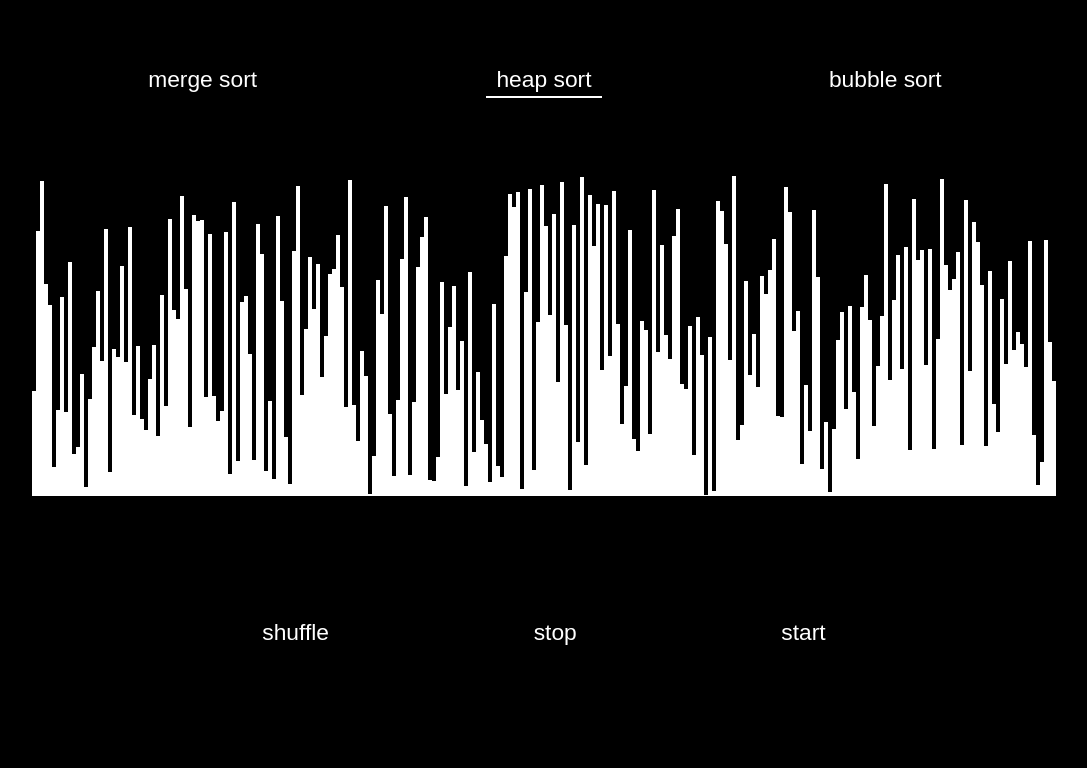
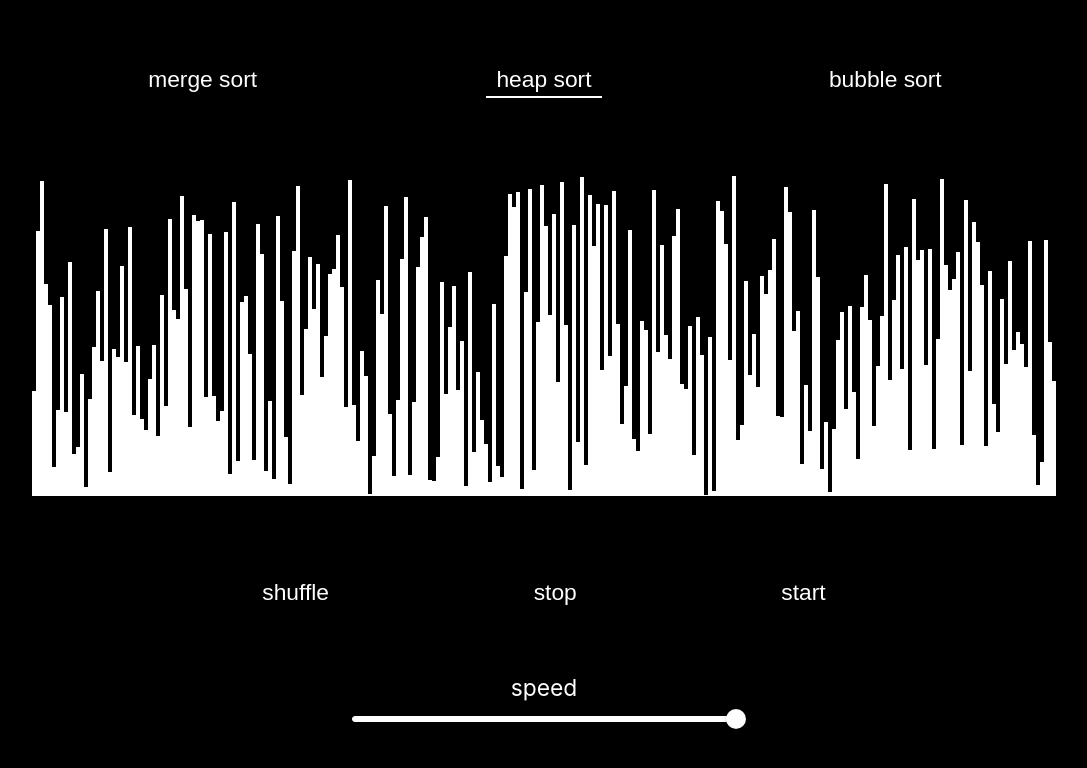
Before and after one commit to shiiirro/sorting-audiovisualizer, a React (Create React App) app: page / in a window 1280 px wide. Shown: the top 768 px of the page, without its empty margins (96-1183 px from the left). Built offline with nearby package versions, Linux system fonts and the light colour scheme.

Commit message:
add speed slider

```diff
--- a/package.json
+++ b/package.json
@@ -4,6 +4,9 @@
   "homepage": "https://shiiirro.github.io/sorting-audiovisualizer",
   "private": true,
   "dependencies": {
+    "@emotion/react": "^11.11.1",
+    "@emotion/styled": "^11.11.0",
+    "@mui/material": "^5.14.5",
     "@testing-library/jest-dom": "^5.17.0",
     "@testing-library/react": "^13.4.0",
     "@testing-library/user-event": "^13.5.0",
--- a/src/algorithms/bubbleSort.js
+++ b/src/algorithms/bubbleSort.js
@@ -16,9 +16,10 @@ export function* bubbleSort(array) {
             ++end;
             if (j === i - 1) { // last iteration
                 let step = [];
-                for (let k = start; k < i + 1; ++k) {
+                for (let k = start; k < i; ++k) {
                     step.push({index: k, value: array[k], color: 'red'});
                 }
+                step.push({index: i, value: array[i], color: 'green'})
                 yield step;
             } else if (end - start + 1 >= INDICES_PER_STEP) {
                 let step = [];
--- a/src/algorithms/heapSort.js
+++ b/src/algorithms/heapSort.js
@@ -7,7 +7,7 @@ export function* heapSort(array) {
         let tmp = array[i];
         array[i] = array[0];
         array[0] = tmp;
-        yield [{index: i, value: array[i], color: 'green'}, {index: 0, value: array[0], color: 'red'}];
+        yield [{index: i, value: array[i], color: 'green'}, {index: 0, value: array[0], color: 'green'}];
 
         yield* siftDown(array, i, 0);
     }
@@ -32,7 +32,7 @@ function* siftDown(array, heapSize, i) {
         let tmp = array[i];
         array[i] = array[largest];
         array[largest] = tmp;
-        yield [{index: i, value: array[i], color: 'red'}, {index: largest, value: array[largest], color: 'red'}];
+        yield [{index: i, value: array[i], color: 'green'}, {index: largest, value: array[largest], color: 'green'}];
 
         yield* siftDown(array, heapSize, largest);
     }
--- a/src/components/Visualizer.css
+++ b/src/components/Visualizer.css
@@ -23,12 +23,11 @@
 }
 
 .button-bar {
-    height: 30vh;
+    height: 20vh;
     width: 60vw;
     display: flex;
     flex-direction: row;
-    align-items: flex-end;
-    margin: 0 auto;
+    margin: auto;
 }
 
 .button-select-ind {
@@ -62,3 +61,12 @@
     align-items: flex-end;
     margin: auto;
 }
+
+.general-text {
+    font: 'Segoe UI';
+    color: white;
+    font-size: calc(10px + 1vw);
+    line-height: 4vh;
+    overflow: hidden;
+    white-space: nowrap;
+}
--- a/src/components/Visualizer.jsx
+++ b/src/components/Visualizer.jsx
@@ -1,4 +1,6 @@
 import React, { useState, useRef, useEffect } from 'react';
+import Box from '@mui/material/Box';
+import Slider from '@mui/material/Slider';
 import { mergeSort } from '../algorithms/mergeSort';
 import { bubbleSort } from '../algorithms/bubbleSort';
 import { heapSort } from '../algorithms/heapSort';
@@ -15,7 +17,8 @@ export default function Visualizer() {
     const gainNode = useRef(null);
     const oscillators = useRef([]);
     const checkpoint = useRef(null);
-    // const [number, setNumber] = useState(0);
+    const delayRef = useRef(1);
+    const [sliderVal, setSliderVal] = useState(4999);
 
     useEffect(() => {
         document.title = 'sorting-audiovisualizer';
@@ -68,7 +71,7 @@ export default function Visualizer() {
     function clearColors() {
         setNodes(nodes => nodes.map(bar => {
             if (bar.color !== 'white') {
-                return {...bar, color: 'white'};
+                return { ...bar, color: 'white' };
             } else {
                 return bar;
             }
@@ -89,29 +92,21 @@ export default function Visualizer() {
         setActive(false);
     }
 
-    function prep() {
-        setActive(true);
-        setNodes(checkpoint.current);
-        clearColors();
-        audioContext.current.resume();
+    function updateNodes(currNodes, step) {
+        step.forEach((update) => {
+            currNodes[update.index] = { value: update.value, color: update.color };
+        });
+        return currNodes;
     }
 
     async function processStep(step) {
-        step.forEach((update, idx) => {
-            setNodes(nodes => nodes.map((bar, idx) => {
-                if (idx === update.index) {
-                    return {...bar, value: update.value, color: update.color};
-                } else {
-                    return bar;
-                }
-            }));
-        });
+        setNodes(nodes => updateNodes(nodes, step));
 
         for (let i = 0; i < 8; ++i) {
             oscillators.current[i].frequency.value = step[i % step.length].value + 50;
         }
 
-        await delay(1);
+        await delay(delayRef.current);
         clearColors();
     }
 
@@ -131,7 +126,10 @@ export default function Visualizer() {
     async function stepThroughSort() {
         if (active) return;
         // timeoutIds.current.push(setInterval(() => {setNumber(number => (number + 1) % 3);}, 1000));
-        prep();
+        setActive(true);
+        setNodes(checkpoint.current);
+        clearColors();
+        audioContext.current.resume();
         for (const step of sortFunctionOf(selectedSort)(checkpoint.current.map(bar => bar.value), 0, NUMBER_OF_BARS)) {
             await processStep(step);
         }
@@ -197,6 +195,19 @@ export default function Visualizer() {
                 <button className="button" onClick={stop}>stop</button>
                 <button className="button" onClick={stepThroughSort}>start</button>
             </div>
+            <Box sx={{alignItems: 'center', width: `30vw`, margin: `auto`}}>
+                <text className='general-text'>speed</text>
+                <Slider
+                    min={1}
+                    step={1}
+                    max={900}
+                    value={sliderVal} onChange={(event, value) => {
+                        delayRef.current = 900 === value ? 0 : Math.floor(5042.810832 * Math.pow(Math.E, -0.00852572 * value));
+                        setSliderVal(value);
+                    }}
+                    sx={{color: 'white'}}
+                />
+            </Box>
         </>
     );
 }
```
Also changed, not shown: 1 other file (tests, documents, lock files or other folders). Lines whose indentation alone changed are shown as unchanged.
